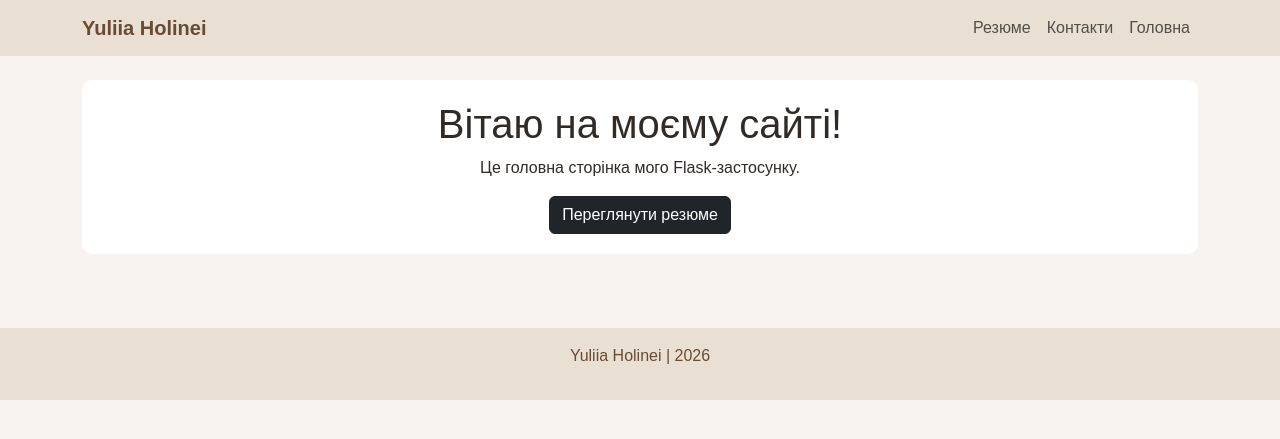
After one commit to yuliiaholinei24a-sudo/flask-app-lab, a Flask app: page /homepage in a window 1280 px wide. The commit adds this page. Shown: the top 439 px of the page. Run offline with Flask 3, Linux system fonts and the light colour scheme.

Commit message:
refactoring

```diff
--- /dev/null
+++ b/app/__init__.py
@@ -0,0 +1,5 @@
+from flask import Flask
+
+app = Flask(__name__)
+
+from . import views
--- a/templates/_navbar.html
+++ b/app/templates/_navbar.html
@@ -15,6 +15,9 @@
                 <li class="nav-item">
                     <a class="nav-link" href="{{ url_for('contacts') }}">Контакти</a>
                 </li>
+                <li class="nav-item">
+                    <a class="nav-link" href="{{ url_for('home') }}">Головна</a>
+                </li>
             </ul>
         </div>
     </div>
--- /dev/null
+++ b/app/templates/homepage.html
@@ -0,0 +1,11 @@
+{% extends "base.html" %}
+
+{% block content %}
+<section class="resume-section text-center">
+    <h1>Вітаю на моєму сайті!</h1>
+    <p>Це головна сторінка мого Flask-застосунку.</p>
+    <a href="{{ url_for('resume') }}" class="btn btn-dark">
+        Переглянути резюме
+    </a>
+</section>
+{% endblock %}
--- a/app.py
+++ b/app/views.py
@@ -1,6 +1,5 @@
-from flask import Flask, render_template
-
-app = Flask(__name__)
+from flask import render_template
+from . import app
 
 
 @app.route("/")
@@ -13,5 +12,6 @@ def contacts():
     return render_template("contacts.html", title="Контакти")
 
 
-if __name__ == "__main__":
-    app.run(debug=True)
+@app.route("/homepage")
+def home():
+    return render_template("homepage.html", title="Головна")
--- /dev/null
+++ b/run.py
@@ -0,0 +1,4 @@
+from app import app
+
+if __name__ == "__main__":
+    app.run(debug=True)
```
Also changed, not shown: app/static/css/styles.css (renamed from static/css/styles.css), app/static/images/email.png (renamed from static/images/email.png), app/static/images/github.png (renamed from static/images/github.png), app/static/images/linkedin.png (renamed from static/images/linkedin.png), app/static/images/photo.jpg (renamed from static/images/photo.jpg), app/templates/_footer.html (renamed from templates/_footer.html), app/templates/base.html (renamed from templates/base.html), app/templates/contacts.html (renamed from templates/contacts.html), app/templates/resume.html (renamed from templates/resume.html), 1 other file.
